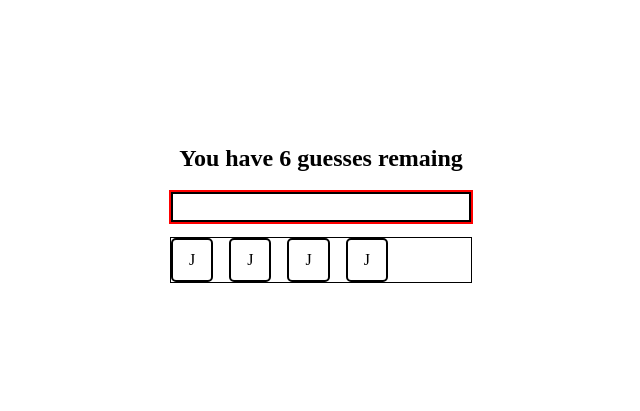
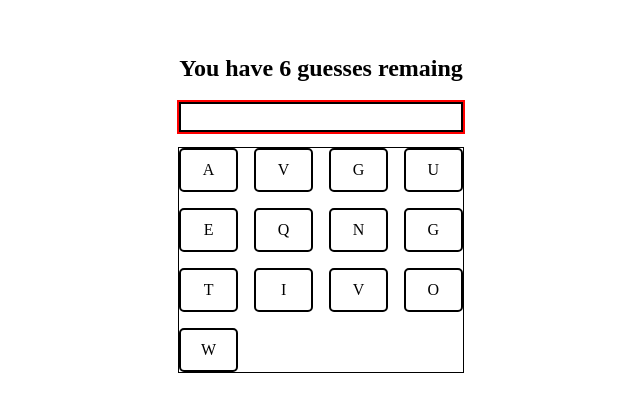
Before and after one commit to JJWallis/practical-questions, a React (Create React App) app: page /about in a window 1280 px wide. Shown: the part 189-600 px from the top of the page, without its empty margins (319-959 px from the left). Built offline with nearby package versions, Linux system fonts and the light colour scheme.

Commit message:
grid squares being produced correctly

```diff
--- a/src/About.tsx
+++ b/src/About.tsx
@@ -1,4 +1,5 @@
 import React, { useEffect, useRef, useState } from 'react'
+import { v4 as uuid } from 'uuid'
 
 // user has 6 attempts (wins if guesses correct < 6)
 // highlight each try => yellow if letter present + wrong position
@@ -43,10 +44,11 @@ const About = () => {
             ref={inputRef}
          />
          <div role="grid" className="grid-letters">
-            <div className="grid-letter">J</div>
-            <div className="grid-letter">J</div>
-            <div className="grid-letter">J</div>
-            <div className="grid-letter">J</div>
+            {produceGrid(WORD_TO_GUESS).map((letter) => (
+               <div key={uuid()} className="grid-letter">
+                  {letter}
+               </div>
+            ))}
          </div>
       </main>
    )
--- a/src/index.css
+++ b/src/index.css
@@ -156,9 +156,8 @@ main {
 .grid-letters {
    outline: 1px solid black;
    display: grid;
-   grid-template-columns: repeat(15, 1fr);
+   grid-template-columns: repeat(auto-fill, minmax(50px, 1fr));
    gap: 1rem;
-   max-width: 300px;
 }
 
 .grid-letter {
```
